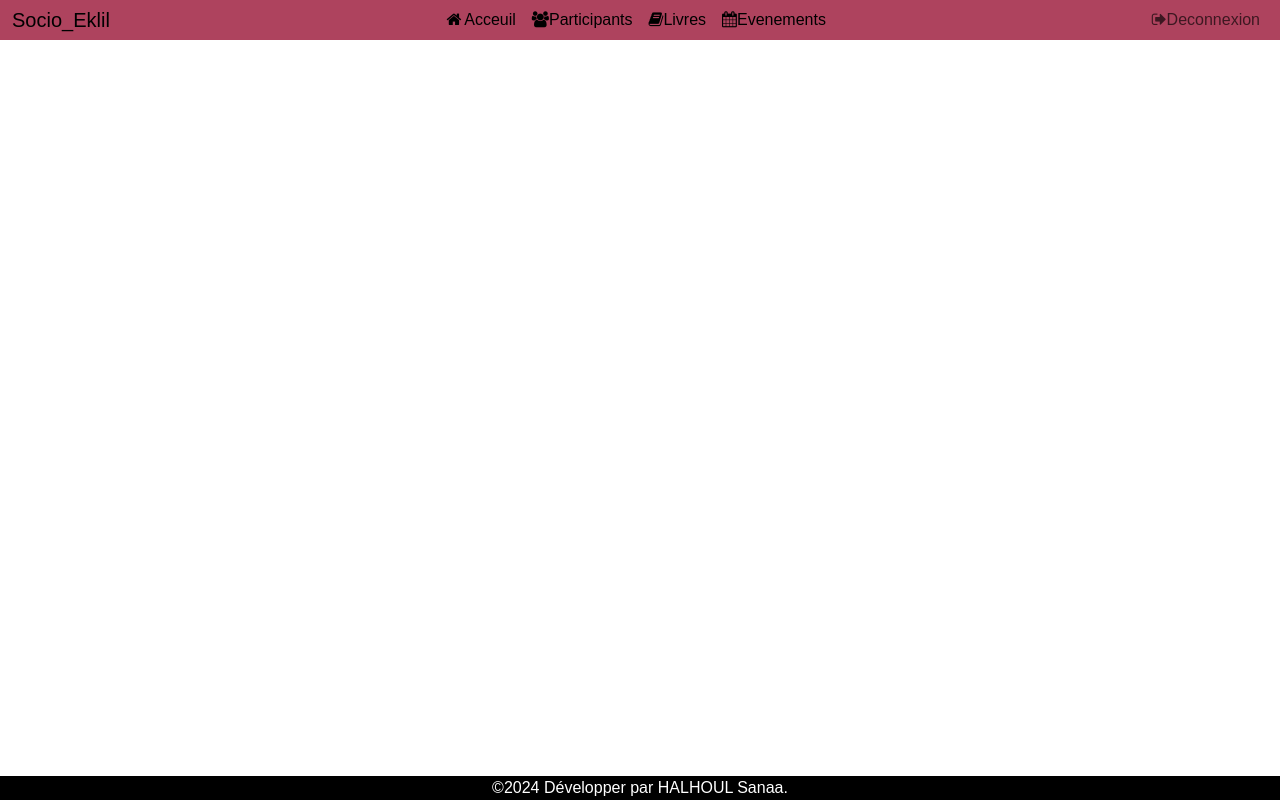
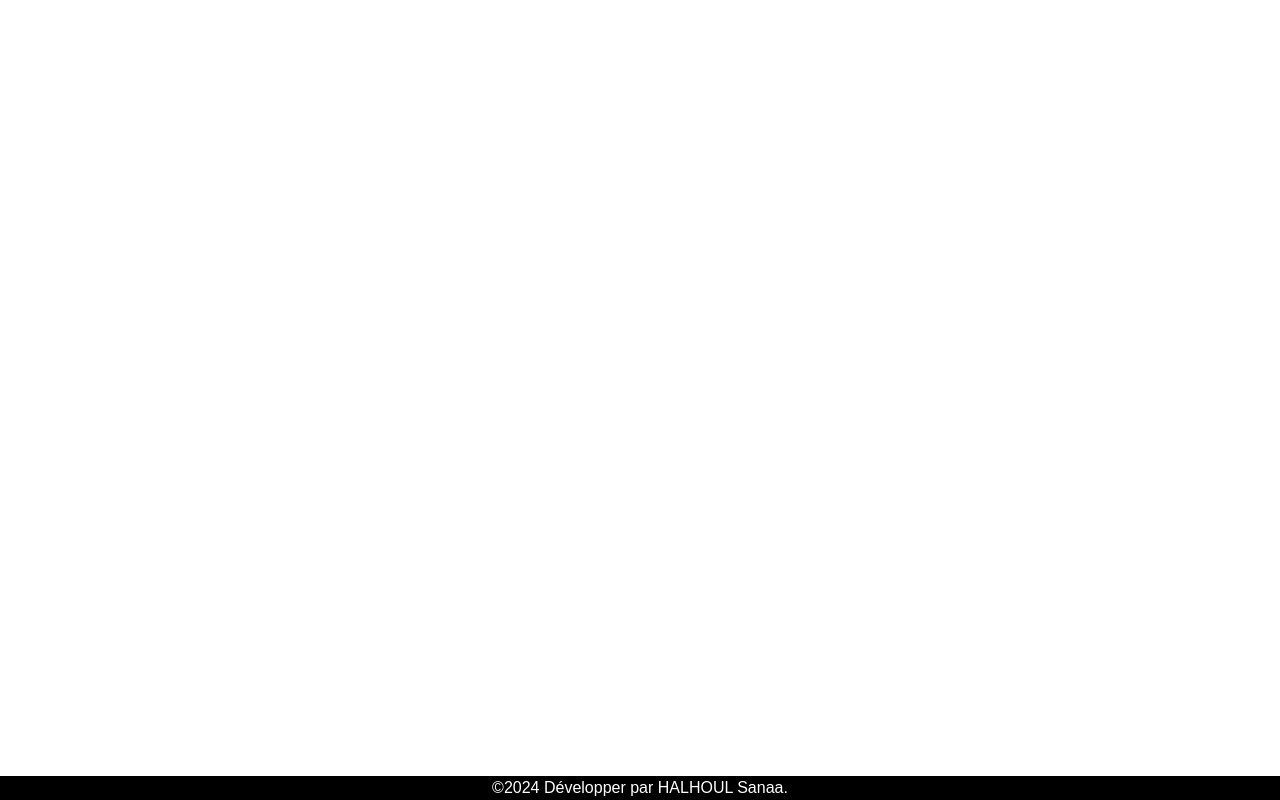
Before and after one commit to H-Sanaa/Gestion_EklilSocio, a React (Create React App) app in the folder frontend/: page / in a window 1280 px wide. Built offline with nearby package versions, Linux system fonts and the light colour scheme.

Commit message:
Update App.js

```diff
--- a/frontend/src/App.js
+++ b/frontend/src/App.js
@@ -8,7 +8,7 @@ import Login from './Compenent/Logincompenent/Login';
 import Dashboard from './Compenent/DashbordComp/Dashboard'
 import Participant from './Compenent/ParticipantComp/Participant';
 import  Ajouter  from './Compenent/ParticipantComp/Ajouter';
-import Header from './Compenent/HeaderFooter/Header';
+
 import Footer from './Compenent/HeaderFooter/Footer';
 
 
@@ -19,7 +19,7 @@ function App() {
 
   return (
     <div>
-    <Header/>
+
     <Router>
     <ToastContainer />
 
```
